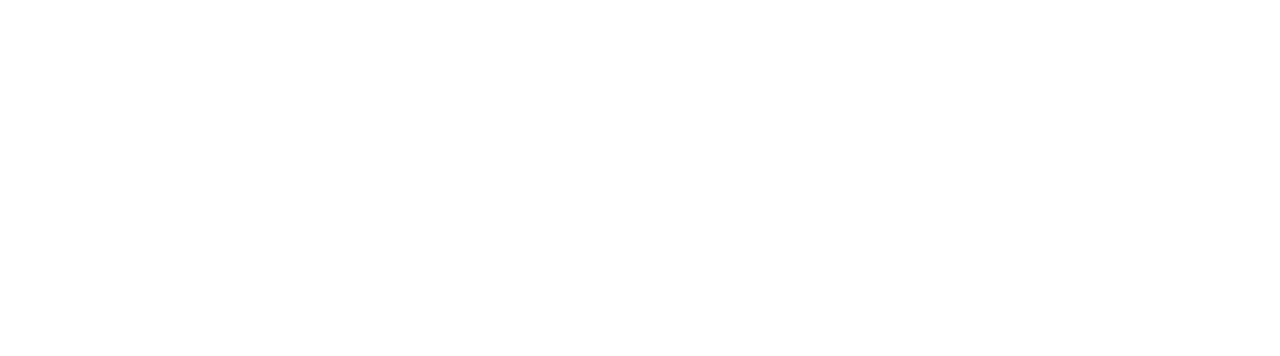
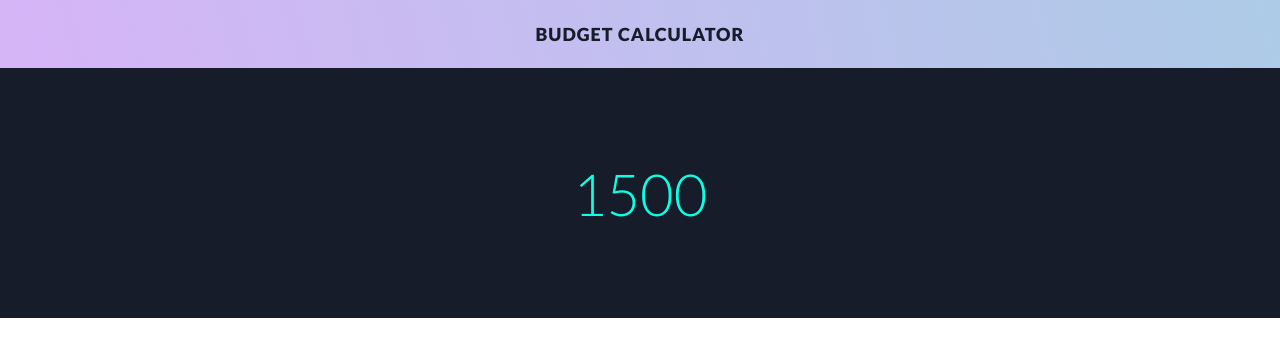
Before and after one commit to Ivan5/budget-calculator-app-angular, an Angular app: page / in a window 1280 px wide. Shown: the top 356 px of the page. Built offline with nearby package versions, Linux system fonts and the light colour scheme.

Commit message:
make a principal page and make add-item-form

```diff
--- /dev/null
+++ b/src/app/add-item-form/add-item-form.component.html
@@ -0,0 +1 @@
+<p>add-item-form works!</p>
--- /dev/null
+++ b/src/app/add-item-form/add-item-form.component.ts
@@ -0,0 +1,15 @@
+import { Component, OnInit } from '@angular/core';
+
+@Component({
+  selector: 'app-add-item-form',
+  templateUrl: './add-item-form.component.html',
+  styleUrls: ['./add-item-form.component.scss']
+})
+export class AddItemFormComponent implements OnInit {
+
+  constructor() { }
+
+  ngOnInit() {
+  }
+
+}
--- a/src/app/app-routing.module.ts
+++ b/src/app/app-routing.module.ts
@@ -1,11 +1,16 @@
-import { NgModule } from '@angular/core';
-import { Routes, RouterModule } from '@angular/router';
+import { NgModule } from "@angular/core";
+import { Routes, RouterModule } from "@angular/router";
+import { MainPageComponent } from "./main-page/main-page.component";
 
-
-const routes: Routes = [];
+const routes: Routes = [
+  {
+    path: "",
+    component: MainPageComponent
+  }
+];
 
 @NgModule({
   imports: [RouterModule.forRoot(routes)],
   exports: [RouterModule]
 })
-export class AppRoutingModule { }
+export class AppRoutingModule {}
--- a/src/app/app.module.ts
+++ b/src/app/app.module.ts
@@ -3,10 +3,14 @@
 
 import { AppRoutingModule } from './app-routing.module';
 import { AppComponent } from './app.component';
+import { MainPageComponent } from './main-page/main-page.component';
+import { AddItemFormComponent } from './add-item-form/add-item-form.component';
 
 @NgModule({
   declarations: [
-    AppComponent
+    AppComponent,
+    MainPageComponent,
+    AddItemFormComponent
   ],
   imports: [
     BrowserModule,
--- /dev/null
+++ b/src/app/main-page/main-page.component.html
@@ -0,0 +1,11 @@
+<div class="top-bar">
+  <h1>Budget Calculator</h1>
+</div>
+
+<section class="total-budget-section">
+  <h2 class="green">1500</h2>
+</section>
+
+<section class="add-item-section">
+  <div class="add-item-container"></div>
+</section>
--- /dev/null
+++ b/src/app/main-page/main-page.component.scss
@@ -0,0 +1,54 @@
+@import "../../main-styles.scss";
+
+.top-bar {
+  display: flex;
+  width: 100%;
+  height: 68px;
+  background: linear-gradient(75deg, rgb(214, 180, 247), rgb(173, 203, 231));
+
+  //Horizontalyy and vertically center the text
+  justify-content: center;
+  align-items: center;
+
+  h1 {
+    font-family: "Lato";
+    font-size: 18px;
+    letter-spacing: 1px;
+    font-weight: 900;
+    text-transform: uppercase;
+    color: $dark;
+  }
+}
+
+.total-budget-section {
+  display: flex;
+  height: 250px;
+  background: $dark;
+  //Horizontalyy and vertically center the text
+  justify-content: center;
+  align-items: center;
+  h2 {
+    font-family: "Lato";
+    font-weight: 300;
+    font-size: 58px;
+    color: #fff;
+
+    &.green {
+      color: lighten($green, 12%);
+    }
+
+    &.red {
+      color: lighten($red, 12%);
+    }
+  }
+}
+
+.add-item-section {
+  display: flex;
+  //Horizontalyy and vertically center the text
+  justify-content: center;
+  align-items: center;
+  .add-item-container {
+    width: 680px;
+  }
+}
--- /dev/null
+++ b/src/app/main-page/main-page.component.ts
@@ -0,0 +1,15 @@
+import { Component, OnInit } from '@angular/core';
+
+@Component({
+  selector: 'app-main-page',
+  templateUrl: './main-page.component.html',
+  styleUrls: ['./main-page.component.scss']
+})
+export class MainPageComponent implements OnInit {
+
+  constructor() { }
+
+  ngOnInit() {
+  }
+
+}
```
Also changed, not shown: src/app/add-item-form/add-item-form.component.scss (added), 2 other files (tests, documents, lock files or other folders).
